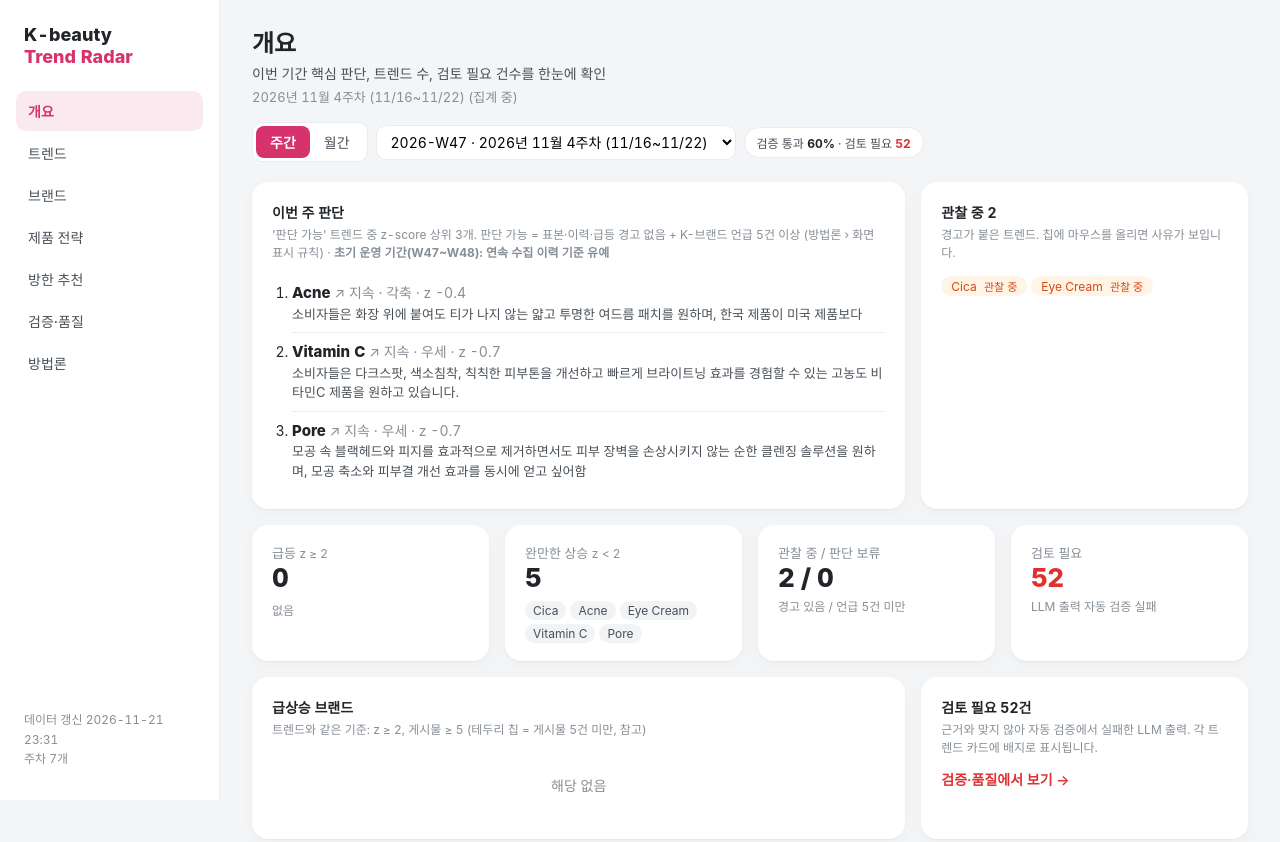
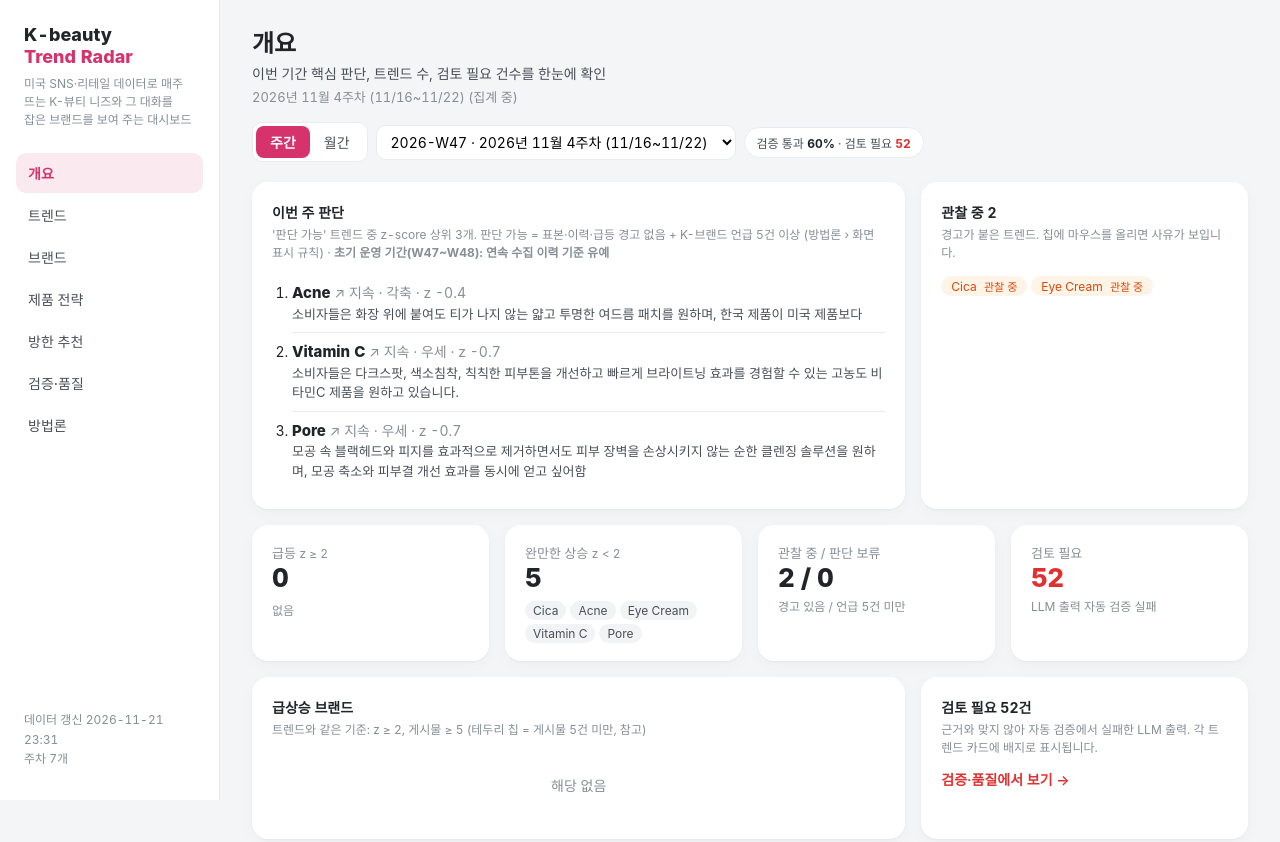
Before and after one commit to eugenee726/K-beauty-agent-intelligence-Agent-, a plain HTML site: page docs/index.html in a window 1280 px wide. Shown: the top 842 px of the page. Drawn offline with nearby package versions, Linux system fonts and the light colour scheme; a web font is replaced by a local one.

Commit message:
Dashboard: one-line description under the sidebar title

```diff
--- a/dashboard/style.css
+++ b/dashboard/style.css
@@ -259,3 +259,6 @@ details.card summary { cursor: pointer; }
 .q3 .mon { grid-column: 2 / 4; }
 
 .page-desc { color: var(--ink-2); font-size: 14px; margin-top: 4px; }
+
+.brand-desc { font-size: 12px; font-weight: 400; word-break: keep-all; color: var(--muted); line-height: 1.5; margin-top: 8px; }
+@media (max-width: 900px) { .brand-desc { display: none; } }
--- a/docs/index.html
+++ b/docs/index.html
@@ -12,7 +12,7 @@
 <body>
 <div class="app">
   <aside class="side">
-    <div class="brand">K-beauty<br><span>Trend Radar</span></div>
+    <div class="brand">K-beauty<br><span>Trend Radar</span><p class="brand-desc">미국 SNS·리테일 데이터로 매주 뜨는 K-뷰티 니즈와 그 대화를 잡은 브랜드를 보여 주는 대시보드</p></div>
     <nav id="nav">
       <a data-page="overview" data-track="tab_view">개요</a>
       <a data-page="trends" data-track="tab_view">트렌드</a>
--- a/docs/style.css
+++ b/docs/style.css
@@ -259,3 +259,6 @@ details.card summary { cursor: pointer; }
 .q3 .mon { grid-column: 2 / 4; }
 
 .page-desc { color: var(--ink-2); font-size: 14px; margin-top: 4px; }
+
+.brand-desc { font-size: 12px; font-weight: 400; word-break: keep-all; color: var(--muted); line-height: 1.5; margin-top: 8px; }
+@media (max-width: 900px) { .brand-desc { display: none; } }
```
Also changed, not shown: dashboard/index.html (+1 -1 lines).
